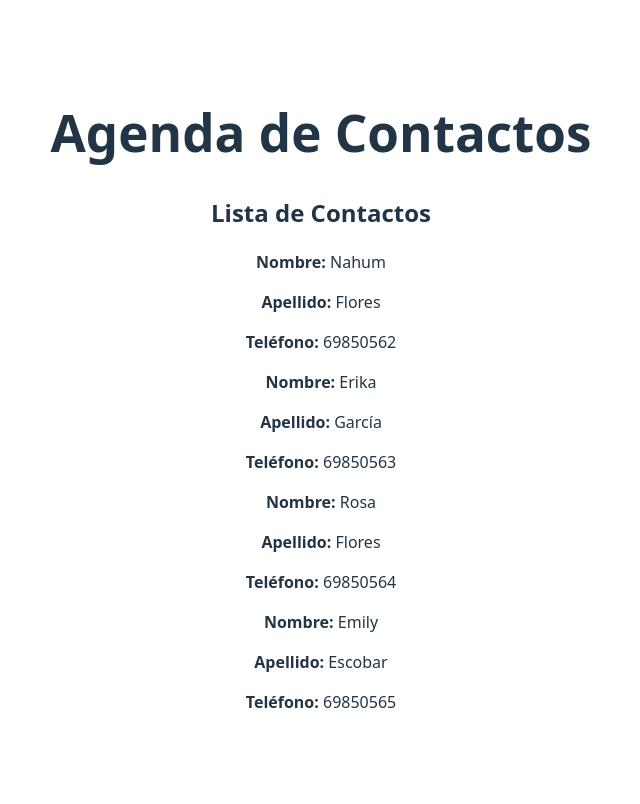
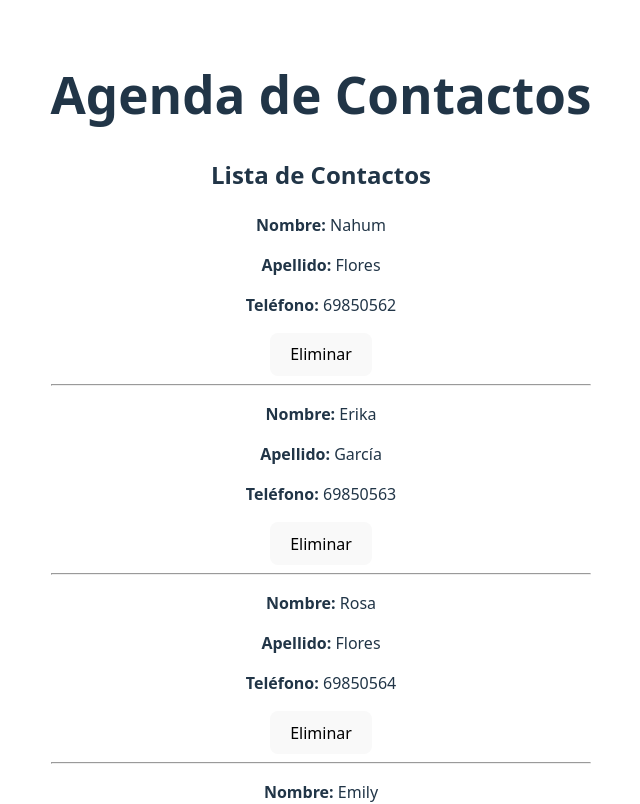
Before and after one commit to nahum-dev/agenda-contactos, a React (Vite) app: page / in a window 1280 px wide. Shown: the top 804 px of the page, without its empty margins (319-959 px from the left). Built offline with nearby package versions, Linux system fonts and the light colour scheme.

Commit message:
feat: eliminar contato desde la lista

```diff
--- a/src/App.jsx
+++ b/src/App.jsx
@@ -7,10 +7,20 @@ import ListaContactos from './components/ListaContactos'
 
 function App() {
   const[contactos, setContactos] = useState(contactosIniciales);
+
+  // Funcion para eliminar contacto
+  function eliminarContacto(id){
+    const nuevaLista = contactos.filter(
+      (contacto) => contacto.id !== id
+    );
+    setContactos(nuevaLista);
+  }
+
   return (
     <div>
       <h1>Agenda de Contactos</h1>
-      <ListaContactos contactos={contactos} />
+      <ListaContactos contactos={contactos}
+      eliminarContacto={eliminarContacto} />
     </div>
   )
 }
--- a/src/components/Contacto.jsx
+++ b/src/components/Contacto.jsx
@@ -1,10 +1,17 @@
-function Contacto({contacto}) {
+function Contacto({contacto, eliminarContacto}) {
     return(
         <div>
+            {/* Renderizar datos para enviarlos al elemento padre */}
             <p><strong>Nombre:</strong> {contacto.nombre}</p>
             <p><strong>Apellido:</strong> {contacto.apellido}</p>
             <p><strong>Teléfono:</strong> {contacto.telefono}</p>
+
+            {/* Boton para eliminar algun contacto */}
+            <button onClick={() => eliminarContacto(contacto.id)}>
+                Eliminar
+            </button>
+            <hr />
         </div>
-    )
+    );
 }
 export default Contacto;
--- a/src/components/ListaContactos.jsx
+++ b/src/components/ListaContactos.jsx
@@ -1,12 +1,16 @@
 import Contacto from "./Contacto";
 
-function ListaContactos({contactos}) {
+function ListaContactos({contactos, eliminarContacto}) {
     return(
         <div>
             <h2>Lista de Contactos</h2>
 
             {contactos.map((contacto) => (
-                <Contacto key={contacto.id} contacto={contacto} />
+                <Contacto
+                    key={contacto.id}
+                    contacto={contacto}
+                    eliminarContacto={eliminarContacto}
+                />
             ))}
         </div>
     );
```
